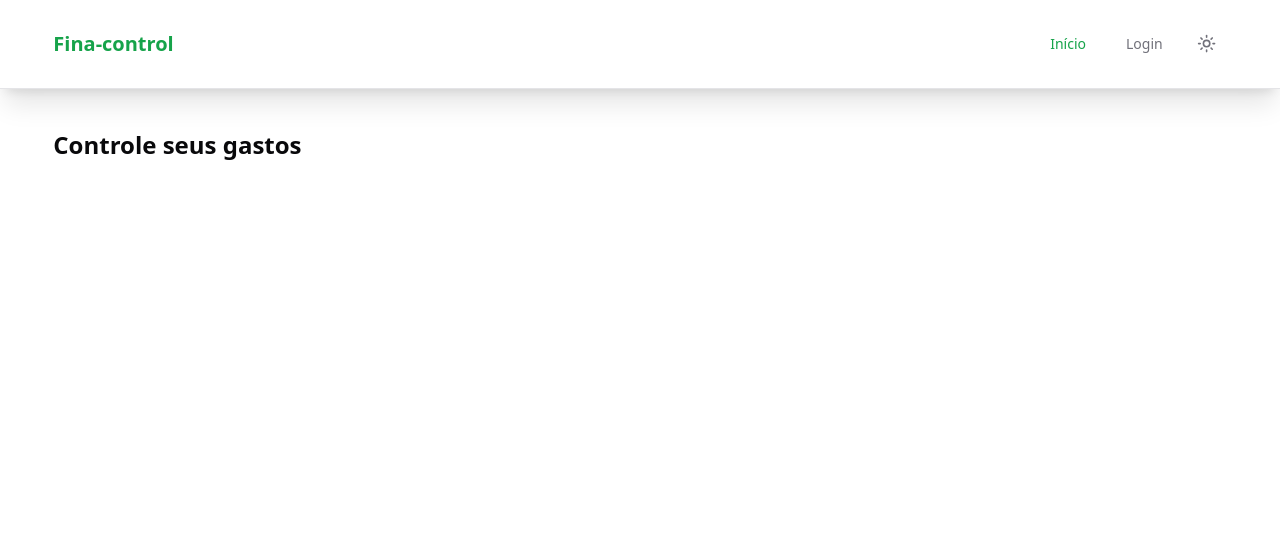
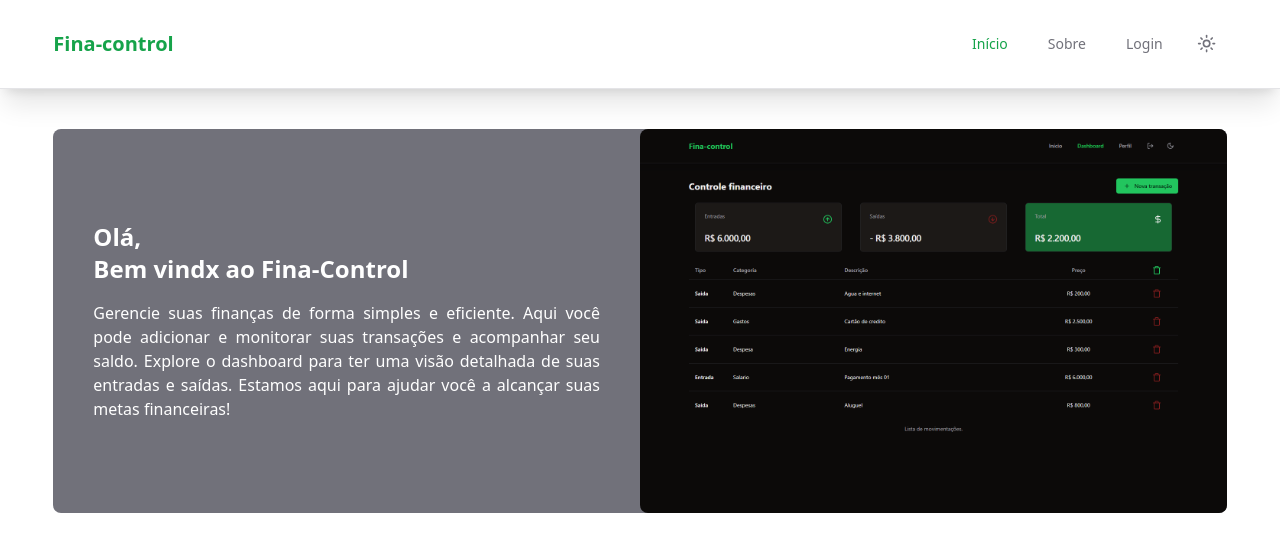
Before and after one commit to GadiegoN/fina-control, a React (Vite) app: page / in a window 1280 px wide. Shown: the top 552 px of the page. Built offline with nearby package versions, Linux system fonts and the light colour scheme; no server answers.

Commit message:
feat: add about and home infos

```diff
--- a/src/components/header.tsx
+++ b/src/components/header.tsx
@@ -27,6 +27,7 @@ export function Header() {
 
                 <nav className="flex gap-2">
                     <NavLink to="/">Início</NavLink>
+                    <NavLink to="/about">Sobre</NavLink>
                     {!user && <NavLink to="/sign-in">Login</NavLink>}
                     {user && (
                         <>
--- a/src/pages/home.tsx
+++ b/src/pages/home.tsx
@@ -1,7 +1,25 @@
+import { AuthContext } from "@/context/auth-context"
+import { useContext } from "react"
+
 export function Home() {
+    const { user } = useContext(AuthContext)
     return (
         <section className="flex flex-col gap-6 w-11/12 max-w-7xl mx-auto">
-            <h1 className="font-bold text-2xl">Controle seus gastos</h1>
+            <div className="flex justify-center items-center rounded-lg bg-muted-foreground text-background">
+                <article className="w-full p-10 space-y-4">
+                    <h1 className="text-2xl font-bold">Olá, {user && user.name?.concat('!')} <br />Bem vindx ao Fina-Control</h1>
+
+                    <p className="text-justify">
+                        Gerencie suas finanças de forma simples e eficiente.
+                        Aqui você pode adicionar e monitorar suas transações e
+                        acompanhar seu saldo.
+                        Explore o dashboard para ter uma visão detalhada de suas
+                        entradas e saídas. Estamos aqui para ajudar
+                        você a alcançar suas metas financeiras!
+                    </p>
+                </article>
+                <img src="/banner.png" className="hidden md:flex h-96 w-6/12 object-cover rounded-lg" />
+            </div>
         </section>
     )
 }
--- /dev/null
+++ b/src/pages/sobre.tsx
@@ -0,0 +1,50 @@
+import { Button } from "@/components/ui/button";
+import { Github, Globe, Instagram, Linkedin } from "lucide-react";
+import { Link } from "react-router-dom";
+
+export function About() {
+    return (
+        <section className="flex flex-col gap-6 w-11/12 max-w-7xl mx-auto">
+            <div className="flex flex-col md:flex-row justify-center items-center">
+                <article className="w-full px-10 space-y-6">
+                    <h1 className="text-2xl font-bold">Sou o Gadiego Nogueira!<br />Desenvolvedor front-end</h1>
+
+                    <p className="text-justify text-muted-foreground">
+                        Minha trajetória com desenvolvedor começou em 2019 quando fiz um freelancer para a NatuContos,
+                        onde desenvolvi as interfaces do projeto utilizando Flutter(Dart). Foi um periodo de 5 meses muito gratificante.
+                        Em seguida recebi a proposta para trabalhar na dyndo tambem com desenvolvimento mobile utiliando Quasar(Vuejs). Fiquei por 1 ano e 5 meses,
+                        até receber uma proposta da Bravo Serviços Logisticas para trabalhar com Angularjs(Typescript), pude aprender bastante por la.
+                        Em 2022 retornei a Dyndo para recomeçar o App com um novo framework, e utilizando React Native pude refazelo durante 7 meses até o projeto ser parado.
+                        Retornei em 2023 para continuar o desenvolvimento e lançamento do App em Reactnative e iniciar uma nova verção Web utilizando o NextJs até maio do 2024.
+                    </p>
+                </article>
+                <img src="/profile.png" className="w-[480px] md:w-[350px] lg:w-6/12 mx-auto object-cover" />
+            </div>
+            <div className="flex flex-col items-center gap-6">
+                <h1 className="text-lg font-bold">Entre em contato</h1>
+                <div className="flex gap-10">
+                    <Button variant="ghost">
+                        <Link to="https://github.com/GadiegoN" target="_blank">
+                            <Github />
+                        </Link>
+                    </Button>
+                    <Button variant="ghost">
+                        <Link to="https://www.instagram.com/gadiego_nogueira/" target="_blank">
+                            <Instagram />
+                        </Link>
+                    </Button>
+                    <Button variant="ghost">
+                        <Link to="https://www.linkedin.com/in/gadiegon/" target="_blank">
+                            <Linkedin />
+                        </Link>
+                    </Button>
+                    <Button variant="ghost">
+                        <Link to="https://gadiego.com.br/" target="_blank">
+                            <Globe />
+                        </Link>
+                    </Button>
+                </div>
+            </div>
+        </section>
+    )
+}
--- a/src/routes/routes.tsx
+++ b/src/routes/routes.tsx
@@ -6,6 +6,7 @@ import { createBrowserRouter } from "react-router-dom";
 import { PrivateRoute } from "./private-routes";
 import { SignUp } from "@/pages/sign-up";
 import { Profile } from "@/pages/profile";
+import { About } from "@/pages/sobre";
 
 export const router = createBrowserRouter([
     {
@@ -13,6 +14,7 @@ export const router = createBrowserRouter([
         element: <AppLayout />,
         children: [
             { path: '/', element: <Home /> },
+            { path: '/about', element: <About /> },
             { path: '/sign-in', element: <SignIn /> },
             { path: '/sign-up', element: <SignUp /> },
             { path: '/dashboard', element: <PrivateRoute><Dashboard /></PrivateRoute> },
```
Also changed, not shown: public/banner.png (added), public/profile.png (added).
